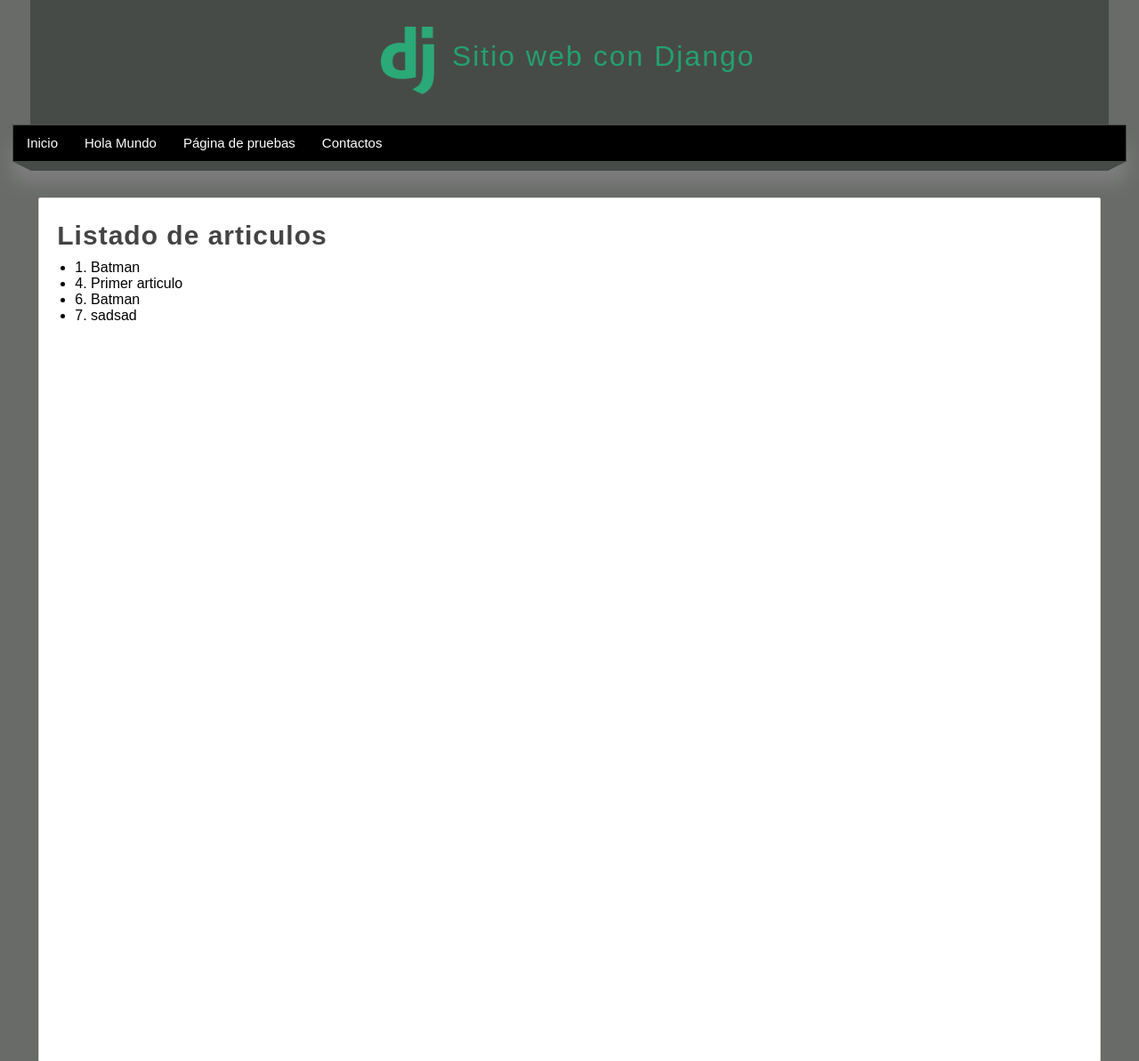
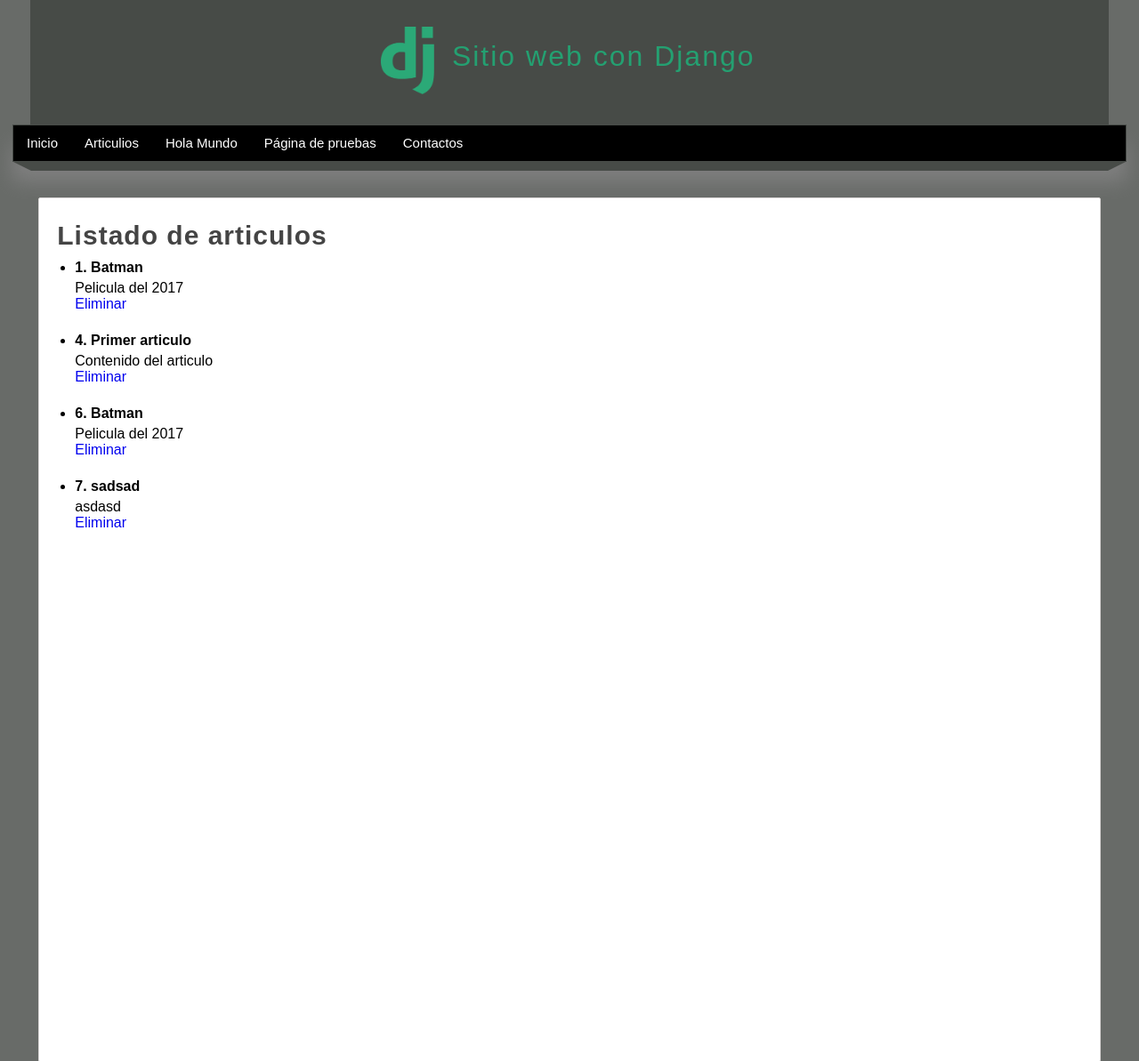
Before and after one commit to Alcogu/Master-Python, a Django app: page /articulos/ in a window 1280 px wide. Shown: the top 1193 px of the page at 89% size. Run offline with Django 3.2, Linux system fonts and the light colour scheme; data comes from the database, SQL or seed files in the repository; both versions use the stored data as it was after the commit.

Commit message:
Django +DB

```diff
--- a/22-Django/AprendiendoDjango/urls.py
+++ b/22-Django/AprendiendoDjango/urls.py
@@ -33,5 +33,6 @@ urlpatterns = [
     path('crear-articulo/<str:title>/<str:content>/<str:public>', views.crear_articulo, name="crear_articulo"),
     path('articulo/', views.articulo, name="articulo"),
     path('editar-articulo/<int:id>', views.editar_articulo),
-    path('articulos/', views.articulos),
+    path('articulos/', views.articulos, name="articulos"),
+    path('borrar-articulo/<int:id>',views.borrar_articulo, name="borrar"),
 ]
--- a/22-Django/miapp/templates/articulos.html
+++ b/22-Django/miapp/templates/articulos.html
@@ -7,7 +7,15 @@
 <h1 class="title">Listado de articulos</h1>
     <ul>
     {% for articulo in articulos %}
-        <li>{{articulo.id}}. {{articulo.title}}</li>
+        <li>
+            <h4>{{articulo.id}}. {{articulo.title}}</h4>
+            <p>
+                {{articulo.content}}
+                <br/>
+                <a href="{% url 'borrar' id=articulo.id %}">Eliminar</a>
+            </p>
+            <br/>
+        </li>
     {% endfor %}
     </ul>
 
--- a/22-Django/miapp/templates/layout.html
+++ b/22-Django/miapp/templates/layout.html
@@ -33,6 +33,9 @@
                 <a href="{% url 'inicio' %}">Inicio</a>
             </li>
             <li>
+                <a href="{% url 'articulos' %}">Articulios</a>
+            </li>
+            <li>
                 <a href="{% url 'hola_mundo' %}">Hola Mundo</a>
             </li>
             <li>
--- a/22-Django/miapp/views.py
+++ b/22-Django/miapp/views.py
@@ -96,7 +96,17 @@ def editar_articulo(request, id):
 def articulos(request):
 
     articulos = Article.objects.all()
+    #articulos = Article.objects.order_by('id')
+    #articulos = Article.objects.order_by('-id')#Muestra lista invertida
+    #articulos = Article.objects.order_by('-id')[:3]#Muestra primeros 3
+    #articulos = Article.objects.order_by('-id')[2:5]#Muestra del 2 al 5
 
     return render(request, 'articulos.html',{
         'articulos': articulos #pasa objetos de la BD al template
     })
+
+def borrar_articulo(request, id):
+    articulo = Article.objects.get(pk=id)
+    articulo.delete()
+
+    return redirect('articulos')
```
Also changed, not shown: 22-Django/db.sqlite3.
